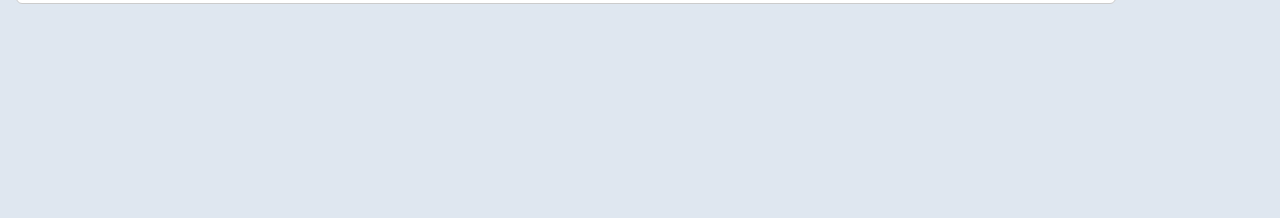
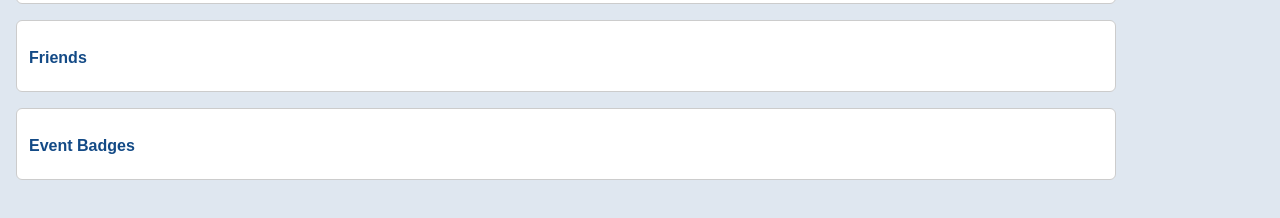
Before and after one commit to goldfinder/EclipseraSystems, a plain HTML site: page HTMLGeneral/profile.html in a window 1280 px wide. Shown: the part 566-784 px from the top of the page. Drawn offline with Linux system fonts and the light colour scheme.

Commit message:
Update profile.html

```diff
--- a/HTMLGeneral/profile.html
+++ b/HTMLGeneral/profile.html
@@ -28,6 +28,7 @@
             <!-- ~BadgeService:BC -->
             <!-- ~BadgeService:FNDRCLB -->
             <!-- ~BadgeService:FF -->
+            <!-- ~BadgeService:Event -->
           </div>
         </div>
       </div>
@@ -82,6 +83,12 @@
           </div>
         </div>
       </div>
+      <div class="profile-groups">
+        <h3>Friends</h3>
+      </div>
+      <div class="profile-groups">
+        <h3>Event Badges</h3>
+      </div>
   </div>
   </main>
 
```
